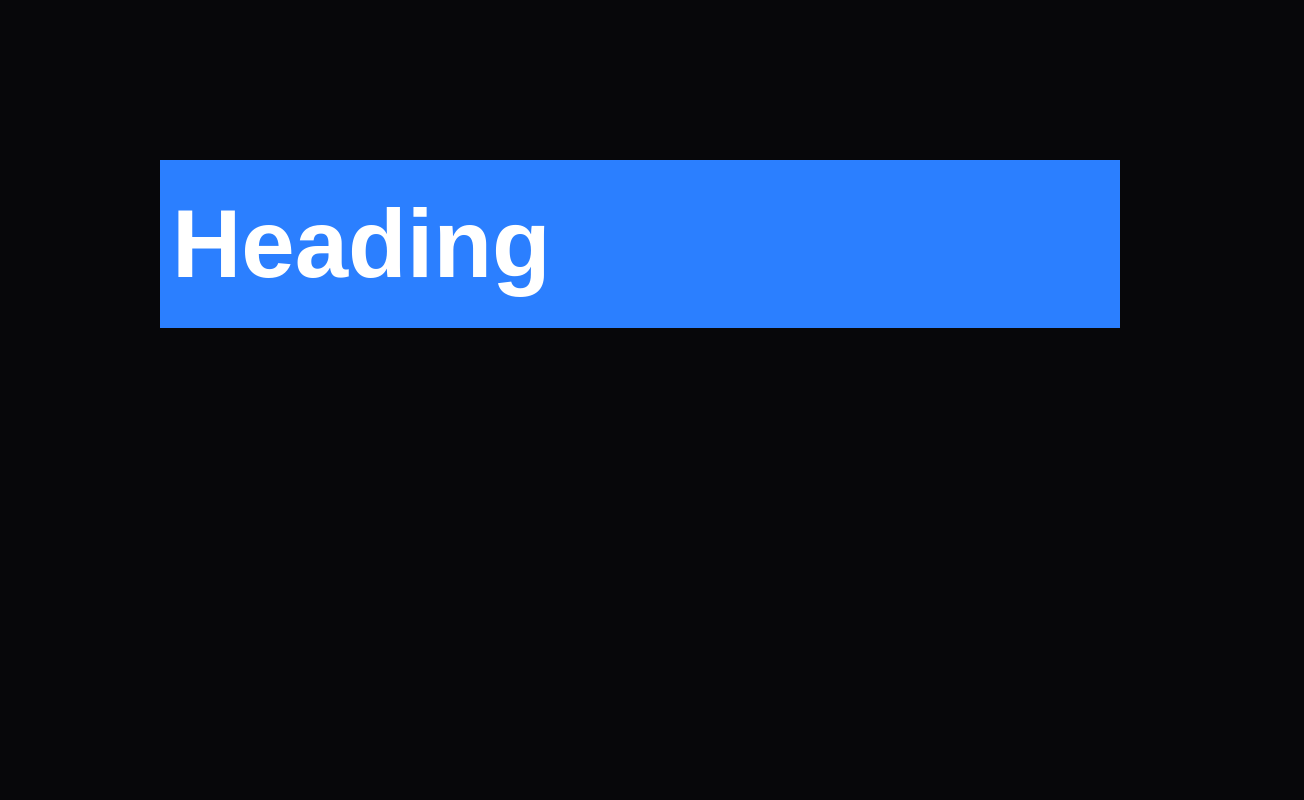
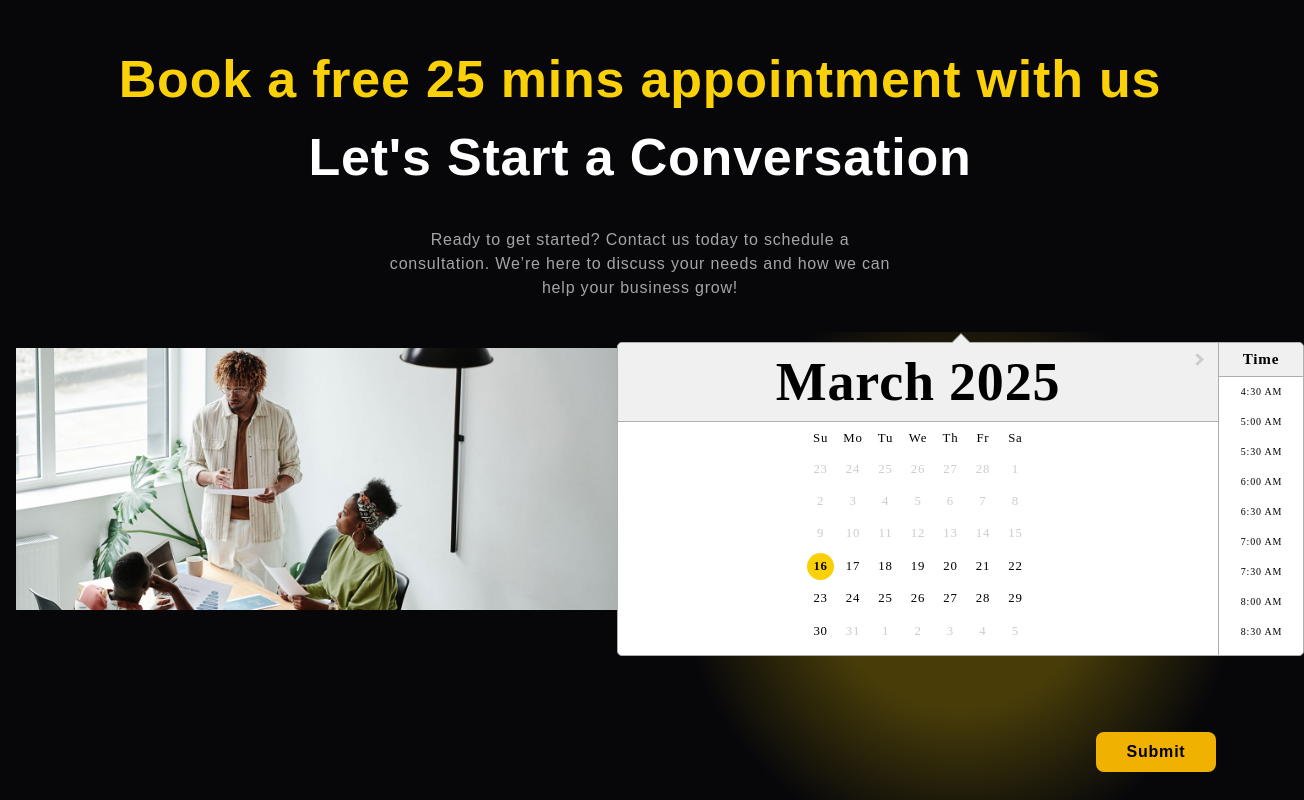
Before and after one commit to fizzza1/boltzshift-vercel, a React (Vite) app: page / in a window 1280 px wide. Shown: the top 800 px of the page, 1304 px wide, since content can reach past the window. Built offline with nearby package versions, Linux system fonts and the light colour scheme; a web font is replaced by a local one.

Commit message:
Updated package files and main components

```diff
--- a/package.json
+++ b/package.json
@@ -12,7 +12,9 @@
   "dependencies": {
     "@tailwindcss/vite": "^4.0.14",
     "react": "^19.0.0",
-    "react-dom": "^19.0.0"
+    "react-datepicker": "^8.2.1",
+    "react-dom": "^19.0.0",
+    "swiper": "^11.2.5"
   },
   "devDependencies": {
     "@eslint/js": "^9.21.0",
--- a/src/App.jsx
+++ b/src/App.jsx
@@ -1,18 +1,15 @@
-import { useState } from 'react'
-import reactLogo from './assets/react.svg'
-import viteLogo from '/vite.svg'
-import './App.css'
+import "./App.css";
+import BookingPage from "./pages/Components/BookingPage";
+import TestimonialPage from "./pages/Components/TestimonialPage";
 
 function App() {
-  const [count, setCount] = useState(0)
 
   return (
     <>
-    <div className='p-3 m-40 bg-blue-500'>
-      <h1>Heading</h1>
-    </div>
+      <BookingPage/>
+      <TestimonialPage />
     </>
-  )
+  );
 }
 
-export default App
+export default App;
--- a/src/index.css
+++ b/src/index.css
@@ -28,12 +28,12 @@ h1{
 
 h2{
   font-weight: bold;
-  font-size: 56px;
+  font-size: 52px;
 }
 
 h3{
   font-weight: bold;
-  font-size: 48px;
+  font-size: 28px;
 }
 
 
@@ -44,7 +44,7 @@ h4{
 
 h5{
   font-weight: 400;
-  font-size: 32px;
+  font-size: 15px;
 }
 
 h6{
@@ -56,3 +56,94 @@ p{
   font-weight: 400;
   font-weight: 18px;
 }
+
+
+.yolk{
+  color: var(--primary-color);
+}
+
+.dull{
+  color: var(--paragraph-color);
+}
+
+.black{
+  color: var(--black);
+}
+
+
+
+::-webkit-scrollbar {
+  width: 8px;
+}
+
+::-webkit-scrollbar-track {
+  background: #f1f1f1;
+  border-radius: 5px;
+}
+
+::-webkit-scrollbar-thumb {
+  background: linear-gradient(45deg, #FFD700, #FFA500, #FFCC00);
+
+  border-radius: 8px;
+}
+
+
+/* date-picker css */
+
+
+.react-datepicker__day--selected{
+  background-color: var(--primary-color) !important;
+  color: var(--black) !important;
+  border-radius: 100% !important;
+  outline: none;
+}
+
+.react-datepicker__week{
+  font-family: "Clash Grotesk";
+}
+
+.react-datepicker__current-month{
+  font-family: "Clash Grotesk";
+  font-size: 54px !important;
+}
+
+.react-datepicker__header {
+  width: 600px;
+  /* height: 136px; */
+}
+
+.react-datepicker{
+  /* margin-top: 300px !important; */
+}
+
+.react-datepicker__input-container{
+  display: none !important;
+}
+
+
+.react-datepicker__day-names{
+  font-family: "Clash Grotesk";
+}
+
+.react-datepicker__time-list{
+  font-family: "Clash Grotesk";
+  font-size: 10px;
+}
+
+.react-datepicker-time__header{
+  font-family: "Clash Grotesk";
+
+}
+
+.react-datepicker__header:not(.react-datepicker__header--has-time-select){
+  width: 100%;
+}
+
+
+.react-datepicker__time-container .react-datepicker__time .react-datepicker__time-box ul.react-datepicker__time-list li.react-datepicker__time-list-item--selected{
+  background-color: #FAD008 !important;
+  color: black !important;
+  padding-top: 10px !important;
+}
+
+/* date-picker css */
```
Also changed, not shown: 1 other file (tests, documents, lock files or other folders).
